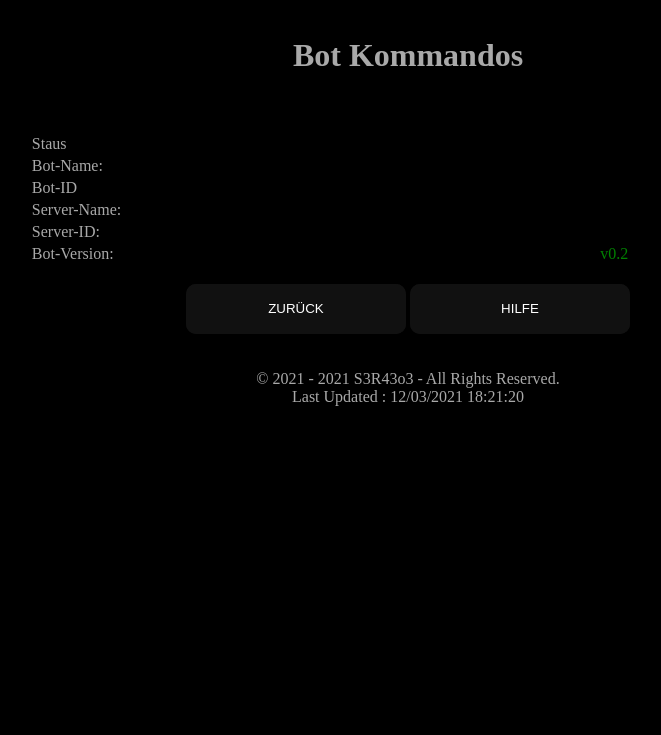
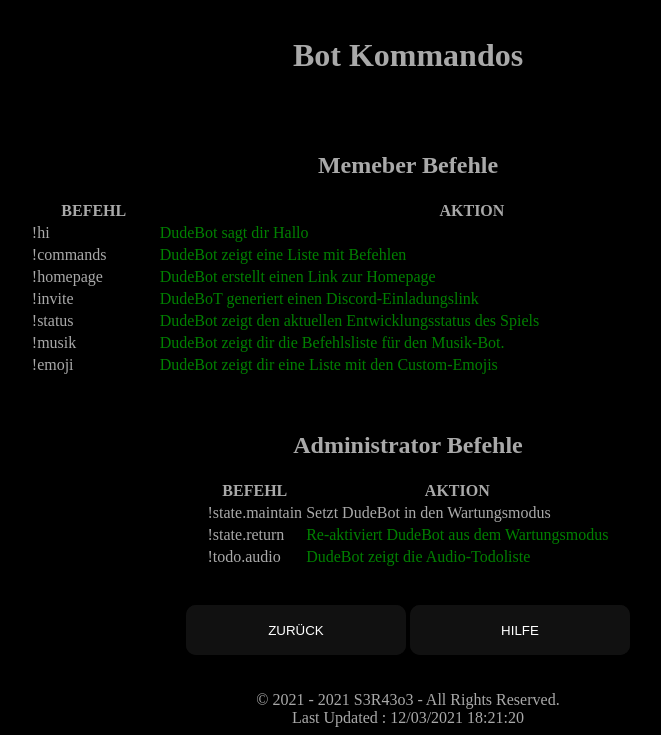
Before and after one commit to sera619/PythonDiscordBot, a Flask app: page /commands in a window 1280 px wide. Shown: the part 108-843 px from the top of the page, without its empty margins (232-893 px from the left). Before the commit the page ends 514 px from the top, so only its background shows below. Run offline with Flask 2, Linux system fonts and the light colour scheme; some libraries are stand-ins or nearby versions.

Commit message:
Update Command-site

```diff
--- a/templates/index.html
+++ b/templates/index.html
@@ -23,7 +23,7 @@
         <h1>VERSION 0.3</h1>
         <a href="/stats"><button class="glow-on-hover" type="button">HOME</button></a>
         <a href="/commands"><button class="glow-on-hover" type="button">BEFEHLE</button></a>
-        <a href="github.com/sera619/PythonDiscordBot" target="_blank"><button class="glow-on-hover" type="button">HILFE</button></a>
+        <a href="https://github.com/sera619/PythonDiscordBot" target="_blank"><button class="glow-on-hover" type="button">HILFE</button></a>
     </div>
     <br />
     <br>
--- a/templates/test.html
+++ b/templates/test.html
@@ -21,44 +21,77 @@
         <h1>Bot Kommandos</h1>
     <br />
     <br>
+    <h2>Memeber Befehle</h2>
     <table id="myTable" width="60%">
         <tbody>
+            <tr>
+                <th scope="col">BEFEHL</th>
+                <th scope="col">AKTION</th>
+            </tr>
         <tr>
-        <td>Staus</td>
-        <td class="green-text">{{ bot_status }}</td>
+        <td>!hi</td>
+        <td class="green-text">DudeBot sagt dir Hallo</td>
         </tr>
 
         <tr>
-        <td>Bot-Name:</td>
-        <td class="green-text">{{ bot_name }}</td>
+        <td>!commands</td>
+        <td class="green-text">DudeBot zeigt eine Liste mit Befehlen</td>
         </tr>
 
         <tr>
-            <td>Bot-ID</td>
-            <td class="green-text">{{ bot_id }}</td>
+            <td>!homepage</td>
+            <td class="green-text">DudeBot erstellt einen Link zur Homepage</td>
         </tr>
 
         <tr>
-        <td>Server-Name:</td>
-        <td class="green-text">{{ server_name }}</td>
+        <td>!invite</td>
+        <td class="green-text">DudeBoT generiert einen Discord-Einladungslink</td>
         </tr>
 
         <tr>
-            <td>Server-ID:</td>
-            <td class="green-text">{{ server_id }}</td>
+            <td>!status</td>
+            <td class="green-text">DudeBot zeigt den aktuellen Entwicklungsstatus des Spiels</td>
         </tr>
         <tr>
-            <td>Bot-Version:</td>
-            <td class="green-text">v0.2</td>
+            <td>!musik</td>
+            <td class="green-text">DudeBot zeigt dir die Befehlsliste für den Musik-Bot.</td>
         </tr>
 
+        <tr>
+            <td>!emoji</td>
+            <td class="green-text">DudeBot zeigt dir eine Liste mit den Custom-Emojis</td>
+        </tr>
+        </tbody>
+    </table>
+    <br />
+    <br />
+    <h2>Administrator Befehle</h2>
+    <table class="table table-bordered table-striped">
+        <tbody>
+            <tr>
+                <th scope="col">BEFEHL</th>
+                <th scope="col">AKTION</th>
+            </tr>
+            <tr>
+                <td>!state.maintain</td>
+                <td>Setzt DudeBot in den Wartungsmodus</td>
+            </tr>
+            <tr>
+                <td>!state.return</td>
+                <td class="green-text">Re-aktiviert DudeBot aus dem Wartungsmodus</td>
+            </tr>
+            <tr>
+                <td>!todo.audio</td>
+                <td class="green-text">DudeBot zeigt die Audio-Todoliste</td>
+            </tr>
         </tbody>
     </table>
 
+    <br>
     <br />
     <div class="container">
         <a href="/"><button class="glow-on-hover" type="button">ZURÜCK</button></a>
-        <a href="github.com/sera619/PythonDiscordBot" target="_blank"><button class="glow-on-hover" type="button">HILFE</button></a>
+        <a href="https://github.com/sera619/PythonDiscordBot" target="_blank"><button class="glow-on-hover" type="button">HILFE</button></a>
     </div>
     <br>
     <br />
```
